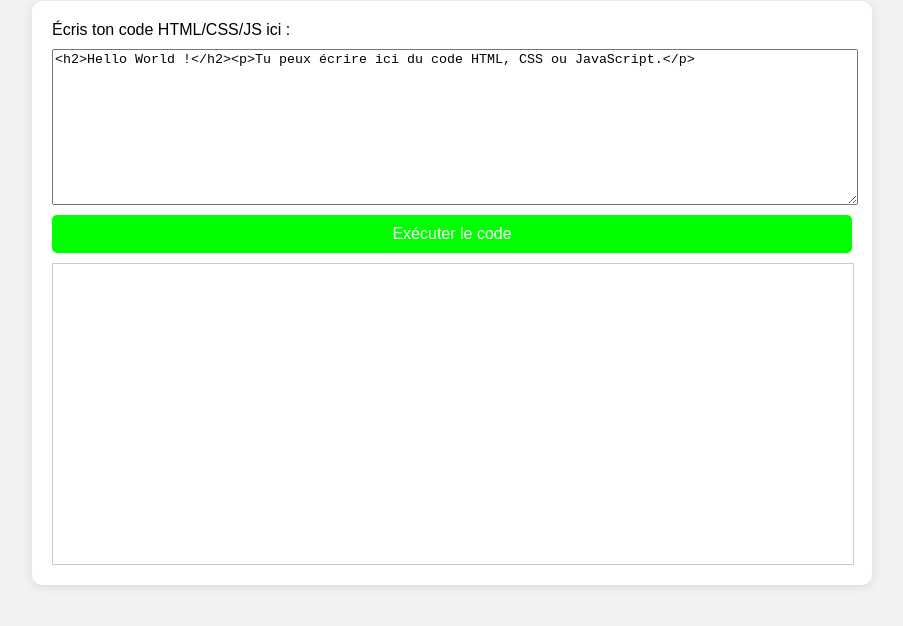
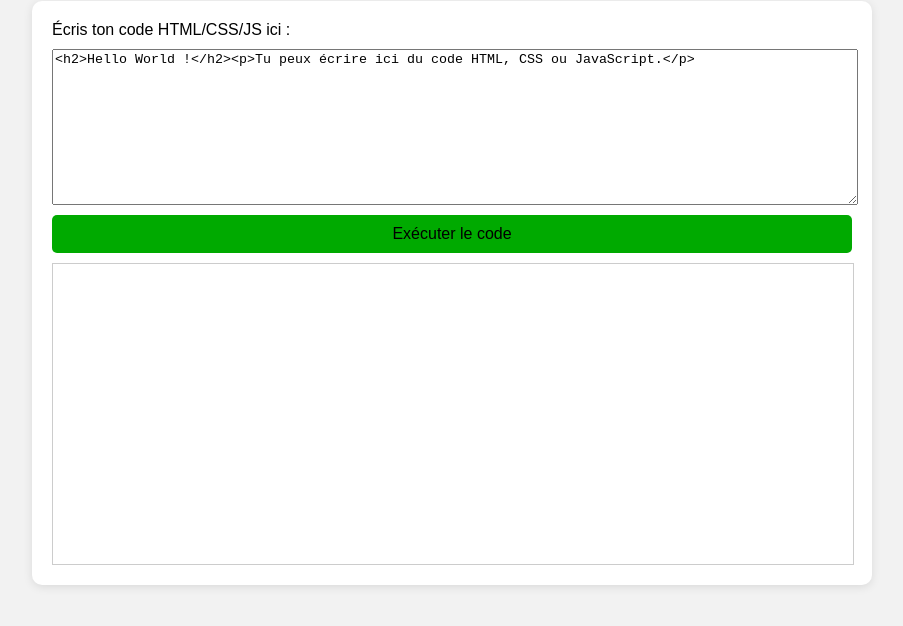
Before and after one commit to Skyrox53/sandbox-site, a plain HTML site: page index.html in a window 1280 px wide. In both pictures the pointer is over the button "Exécuter le code". Shown: the part 100-726 px from the top of the page, without its empty margins (188-1091 px from the left). Drawn offline with Linux system fonts and the light colour scheme.

Commit message:
Update index.html

```diff
--- a/index.html
+++ b/index.html
@@ -44,7 +44,8 @@
       cursor: pointer;
     }
     button:hover {
-      background-color: #00ff00;
+      background-color: #00aa00;
+      color: black;
     }
   </style>
 </head>
```
